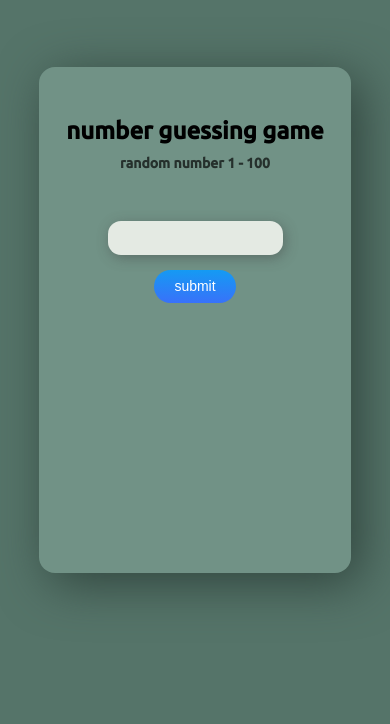
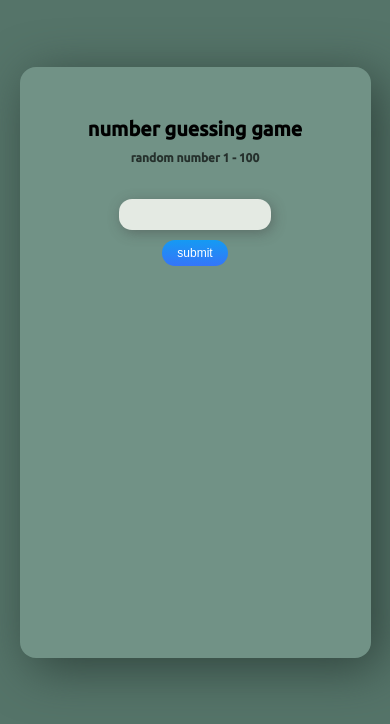
Before and after one commit to insiwd/NumberGuessingGame, a plain HTML site: page index.html in a window 390 px wide. Shown: the part 102-826 px from the top of the page. Drawn offline with Linux system fonts and the light colour scheme.

Commit message:
modiying

```diff
--- a/style.css
+++ b/style.css
@@ -113,30 +113,71 @@ p {
 
 @media screen and (max-width: 600px) {
     main {
-        width: 80vw; /* Redimensiona a largura do conteúdo principal */
+        width: 80vw;
+        /* Redimensiona a largura do conteúdo principal */
+        height: 70vh;
     }
 
     h1 {
-        font-size: 24px; /* Redimensiona o tamanho da fonte do título */
+        font-size: 24px;
+        /* Redimensiona o tamanho da fonte do título */
     }
 
     p {
-        font-size: 14px; /* Redimensiona o tamanho da fonte dos parágrafos */
-        margin-top: 10px; /* Ajusta o espaçamento superior */
+        font-size: 14px;
+        /* Redimensiona o tamanho da fonte dos parágrafos */
+        margin-top: 10px;
+        /* Ajusta o espaçamento superior */
     }
 
     #try {
-        margin-top: 30px; /* Ajusta o espaçamento superior */
-        font-size: 12px; /* Redimensiona o tamanho da fonte do input */
+        margin-top: 30px;
+        /* Ajusta o espaçamento superior */
+        font-size: 12px;
+        /* Redimensiona o tamanho da fonte do input */
     }
 
     #guess {
-        font-size: 20px; /* Redimensiona o tamanho da fonte do palpite */
-        margin-top: 20px; /* Ajusta o espaçamento superior */
+        font-size: 20px;
+        /* Redimensiona o tamanho da fonte do palpite */
+        margin-top: 20px;
+        /* Ajusta o espaçamento superior */
     }
 
     #submitBtn {
-        margin-top: 15px; /* Ajusta o espaçamento superior */
-        font-size: 14px; /* Redimensiona o tamanho da fonte do botão */
+        margin-top: 15px;
+        /* Ajusta o espaçamento superior */
+        font-size: 14px;
+        /* Redimensiona o tamanho da fonte do botão */
     }
 }
+
+@media screen and (max-width: 400px) {
+    main {
+        width: 90vw;
+    }
+
+    h1 {
+        font-size: 20px;
+    }
+
+    p {
+        font-size: 12px;
+    }
+
+    #try {
+        margin-top: 20px;
+        font-size: 10px;
+    }
+
+    #guess {
+        font-size: 18px;
+        margin-top: 15px;
+    }
+
+    #submitBtn {
+        margin-top: 10px;
+        font-size: 12px;
+        padding: 4px 15px;
+    }
+}
```
